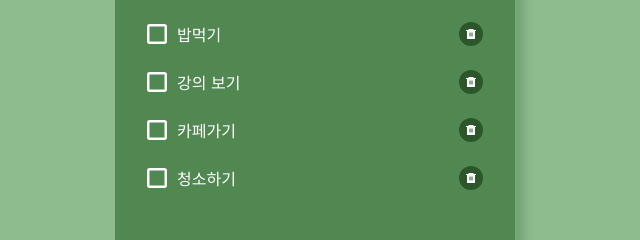
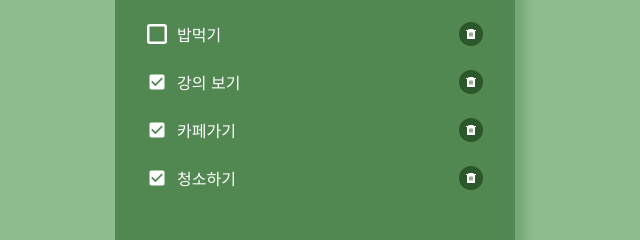
Before and after one commit to dnjfht/todo-list, a React (Create React App) app: page / in a window 1280 px wide. Shown: the part 298-538 px from the top of the page, without its empty margins (325-965 px from the left). Built offline with nearby package versions, Linux system fonts and the light colour scheme.

Commit message:
todolist

```diff
--- a/src/App.js
+++ b/src/App.js
@@ -8,6 +8,7 @@ function App() {
   const [todo, setTodo] = useState(initialState);
   const [title, setTitle] = useState("");
   const [darkmode, setDarkmode] = useState(false);
+  const [isActive, setIsActive] = useState(false);
 
   const handleTitleInputChange = (e) => {
     setTitle(e.target.value);
@@ -26,6 +27,19 @@ function App() {
   const handleDeleteTodo = (deleted) => {
     setTodo(todo.filter((t) => t.id !== deleted.id));
   };
+
+  const handleUpdateTodo = (updated) => {
+    setTodo(
+      todo.map((t) => {
+        if (t.id === updated.id) {
+          return { ...t, isActive: !t.isActive };
+        }
+        return t;
+      })
+    );
+  };
+
+  console.log(todo);
 
   return (
     <div className={styles.Wrap}>
@@ -48,6 +62,7 @@ function App() {
             return (
               <Todo
                 handleDeleteTodo={handleDeleteTodo}
+                handleUpdateTodo={handleUpdateTodo}
                 key={list.id}
                 list={list}
               />
--- a/src/components/Todo.js
+++ b/src/components/Todo.js
@@ -2,15 +2,29 @@ import React from "react";
 import styles from "../App.module.css";
 import { ImCheckboxUnchecked } from "react-icons/im";
 import { RiDeleteBin6Fill } from "react-icons/ri";
+import { MdCheckBox } from "react-icons/md";
 
-export default function Todo({ list, handleDeleteTodo }) {
+export default function Todo({ list, handleDeleteTodo, handleUpdateTodo }) {
   const handleDelete = () => {
     handleDeleteTodo(list);
   };
+
+  const handleUpdate = () => {
+    handleUpdateTodo(list);
+  };
+
   return (
     <div key={list.id} className={styles.ContentWrap}>
       <div className={styles.CheckArea}>
-        <ImCheckboxUnchecked className={styles.CheckIcon} />
+        {list.isActive ? (
+          <ImCheckboxUnchecked
+            onClick={handleUpdate}
+            className={styles.CheckIcon}
+          />
+        ) : (
+          <MdCheckBox onClick={handleUpdate} className={styles.CheckIcon} />
+        )}
+
         <p className={styles.ConetentTitle}>{list.title}</p>
       </div>
       <button onClick={handleDelete} className={styles.DeleteButton}>
```
